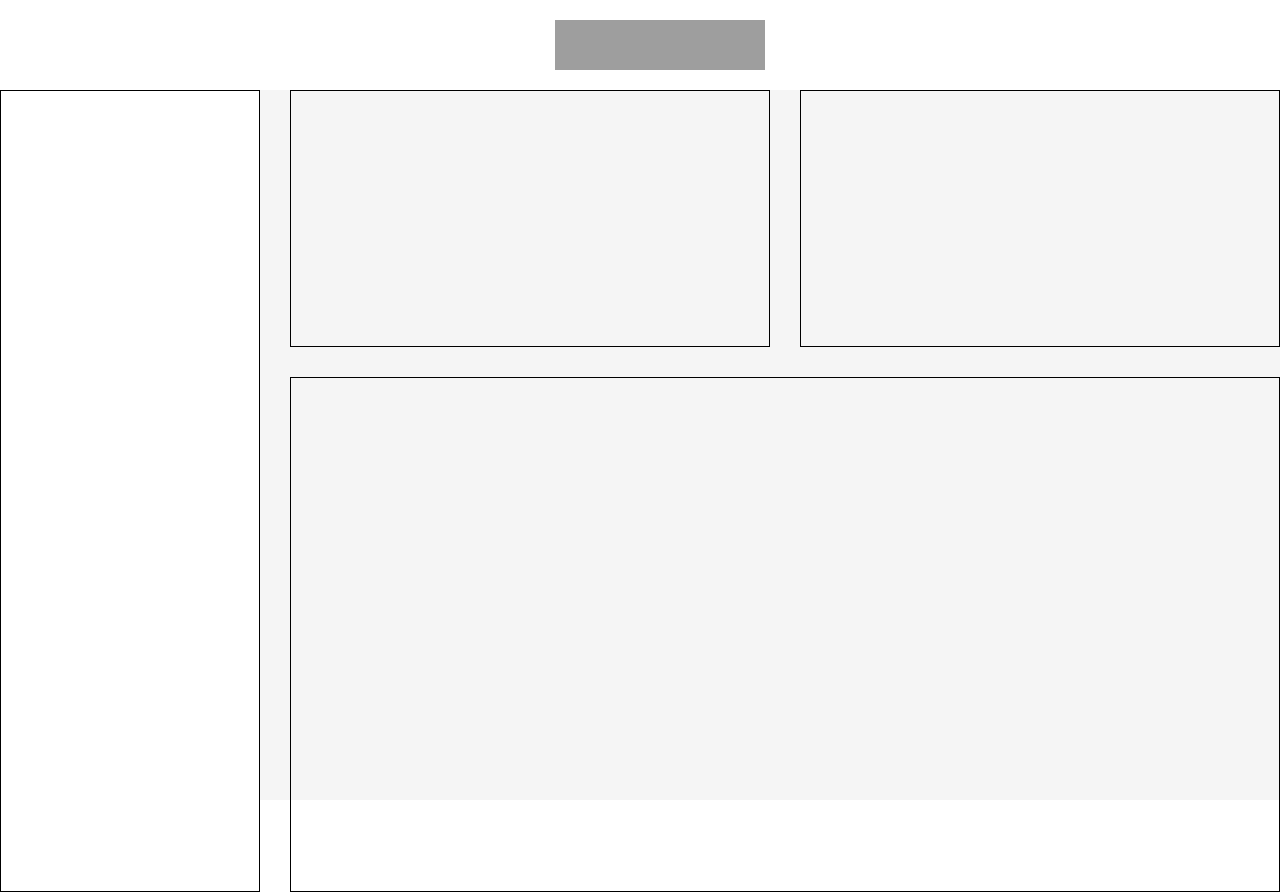
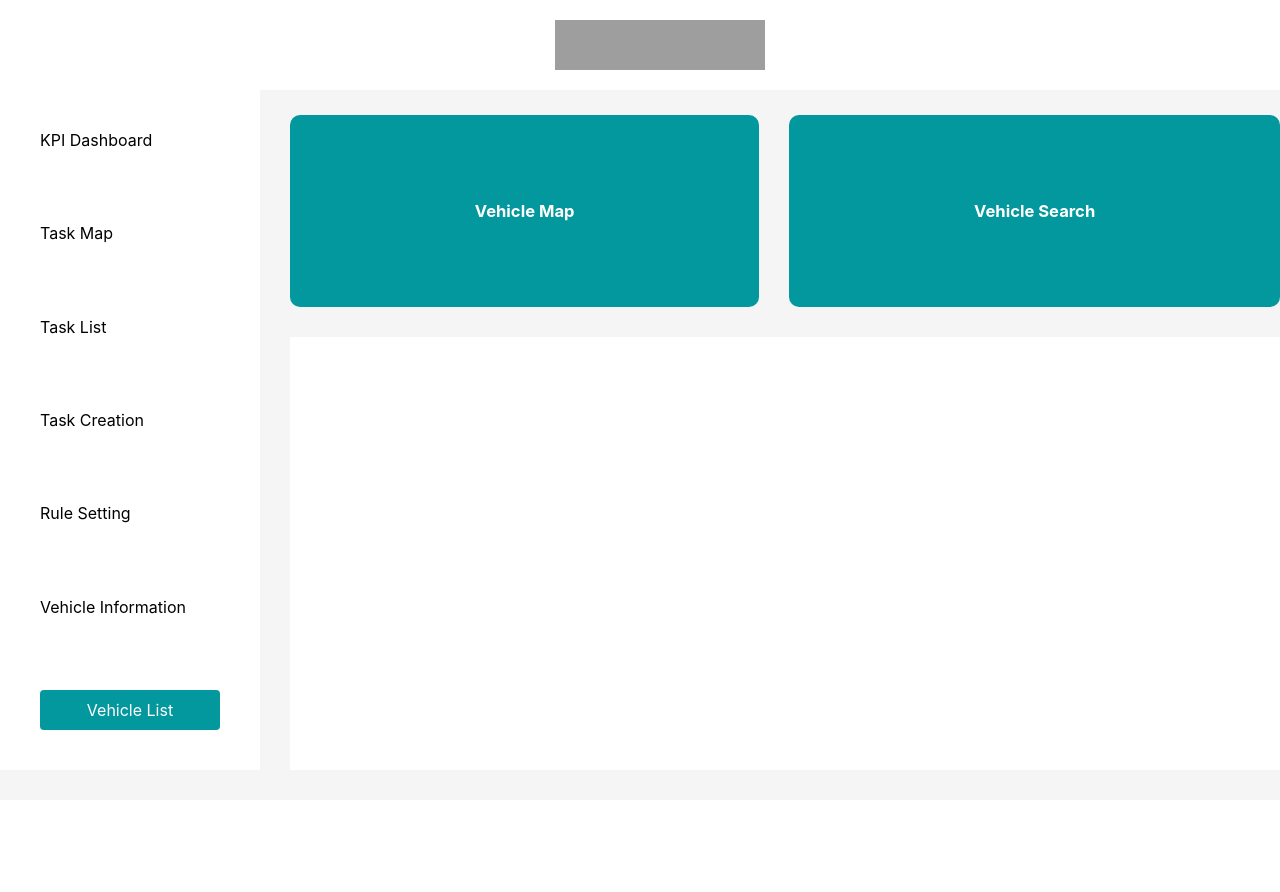
Before and after one commit to b-lauren/trac-api, a React (Create React App) app: page / in a window 1280 px wide. Shown: the top 892 px of the page. After the commit the page ends 800 px from the top, so only its background shows below. Built offline with nearby package versions, Linux system fonts and the light colour scheme; grey boxes are pictures that could not be loaded.

Commit message:
styled dashboard

```diff
--- a/src/App.css
+++ b/src/App.css
@@ -1,3 +1,9 @@
+html,
+body {
+  /* overflow: hidden; */
+  box-sizing: border-box;
+}
+
 .App {
   background: #f5f5f5;
   margin-top: 0;
--- a/src/Dashboard/Dashboard.css
+++ b/src/Dashboard/Dashboard.css
@@ -1,5 +1,5 @@
 .panels > div {
-  border: 1px solid black;
+  /* border: 1px solid black; */
 }
 
 .panels {
@@ -11,8 +11,45 @@
 .panel-menu {
   grid-row: span 2;
   background: #fff;
-  height: 100vh;
+  height: 600px;
+  /* min-height: calc(100vh - 50px); */
+  padding: 40px;
+  list-style: none;
+  display: flex;
+  flex-direction: column;
+  align-items: left;
+  justify-content: space-between;
 }
-.panel-positions {
+.panel-vehicles {
   grid-column: span 2;
+  background: #fff;
 }
+
+.vehicle-list {
+  background: #03989e;
+  color: #fff;
+  padding: 10px;
+  border-radius: 4px;
+  text-align: center;
+}
+
+.panel-map,
+.panel-search {
+  display: flex;
+  justify-content: center;
+  align-items: center;
+}
+
+.map-box,
+.search-box {
+  /* width: 40%; */
+}
+
+.panel-map,
+.panel-search {
+  background: #03989e;
+  color: #fff;
+  margin-top: 25px;
+  border-radius: 10px;
+  font-size: 20px;
+}
--- a/src/Dashboard/Dashboard.js
+++ b/src/Dashboard/Dashboard.js
@@ -4,10 +4,26 @@ import "./Dashboard.css";
 const Dashboard = () => {
   return (
     <div className="panels">
-      <div className="panel-menu"></div>
-      <div className="panel-allocation"></div>
-      <div className="panel-balance"></div>
-      <div className="panel-positions"></div>
+      <div className="panel-menu">
+        <li>KPI Dashboard</li>
+        <li>Task Map</li>
+        <li>Task List</li>
+        <li>Task Creation</li>
+        <li>Rule Setting</li>
+        <li>Vehicle Information</li>
+        <li className="vehicle-list">Vehicle List</li>
+      </div>
+      <div className="panel-map">
+        <div className="map-box">
+          <h5>Vehicle Map</h5>
+        </div>
+      </div>
+      <div className="panel-search">
+        <div className="search-box">
+          <h5>Vehicle Search</h5>
+        </div>
+      </div>
+      <div className="panel-vehicles"></div>
     </div>
   );
 };
```
